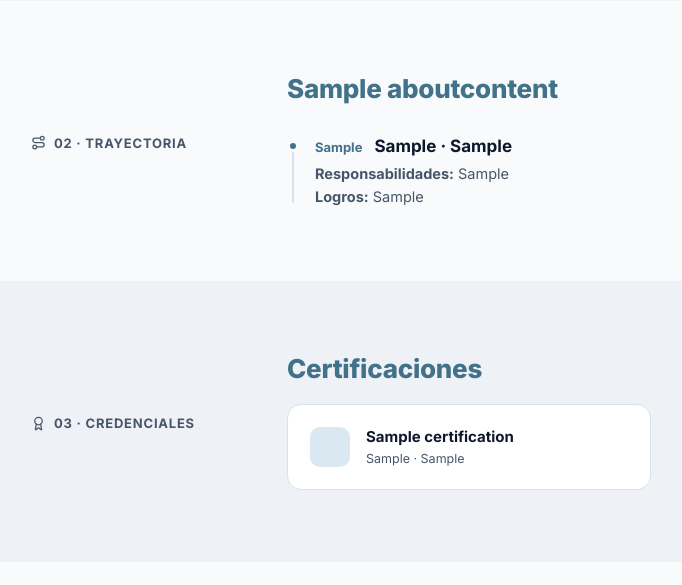
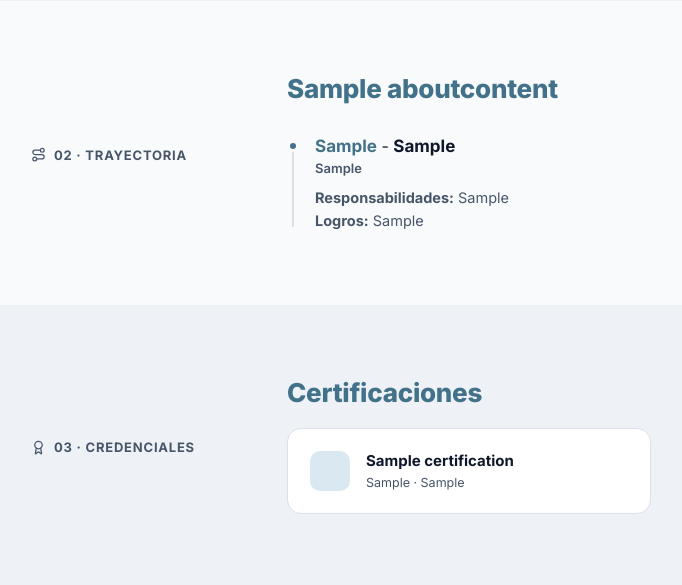
Before and after one commit to cjhirashi/portafolio, a Django app: page /sobre-mi/ in a window 1280 px wide. Shown: the part 710-1295 px from the top of the page, without its empty margins (109-791 px from the left). Run offline with Django 5.2, Linux system fonts and the light colour scheme; tables that the repository leaves empty hold one stand-in row (values such as "Sample post").

Commit message:
Reorder timeline entry layout: empresa - rol, then periodo, then text
Line 1 is now "Empresa (blue) - Rol", line 2 is the periodo, followed
by Responsabilidades and Logros as before. No model changes, just
template/CSS.

```diff
--- a/core/static/core/css/sobre_mi.css
+++ b/core/static/core/css/sobre_mi.css
@@ -199,15 +199,11 @@
 }
 
 .sm-timeline-header {
-  display: flex;
-  align-items: baseline;
-  gap: 12px;
-  flex-wrap: wrap;
-  margin-bottom: 6px;
+  margin-bottom: 4px;
 }
 
-.sm-timeline-period {
-  font-size: 13px;
+.sm-timeline-empresa {
+  font-size: 17px;
   font-weight: 700;
   color: var(--primary);
 }
@@ -215,6 +211,13 @@
 .sm-timeline-role {
   font-size: 17px;
   font-weight: 700;
+}
+
+.sm-timeline-period {
+  font-size: 13px;
+  font-weight: 600;
+  color: var(--text-secondary);
+  margin-bottom: 10px;
 }
 
 .sm-timeline-text {
--- a/core/templates/core/sobre_mi.html
+++ b/core/templates/core/sobre_mi.html
@@ -55,9 +55,9 @@
           <div class="sm-timeline-item">
             <div class="sm-timeline-dot"></div>
             <div class="sm-timeline-header">
-              <span class="sm-timeline-period">{{ item.periodo }}</span>
-              <span class="sm-timeline-role">{{ item.rol }}{% if item.empresa %} · {{ item.empresa }}{% endif %}</span>
+              {% if item.empresa %}<span class="sm-timeline-empresa">{{ item.empresa }}</span> - {% endif %}<span class="sm-timeline-role">{{ item.rol }}</span>
             </div>
+            <div class="sm-timeline-period">{{ item.periodo }}</div>
             {% if item.responsabilidades %}
               <p class="sm-timeline-text"><strong>Responsabilidades:</strong> {{ item.responsabilidades }}</p>
             {% endif %}
```
